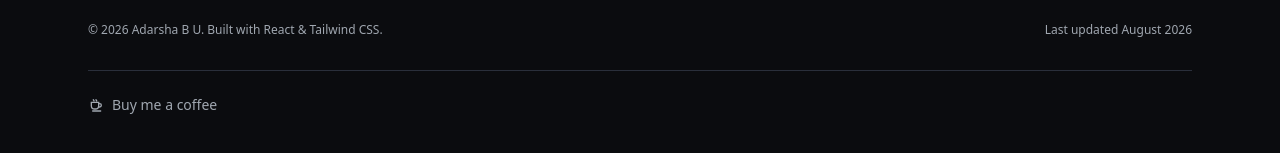
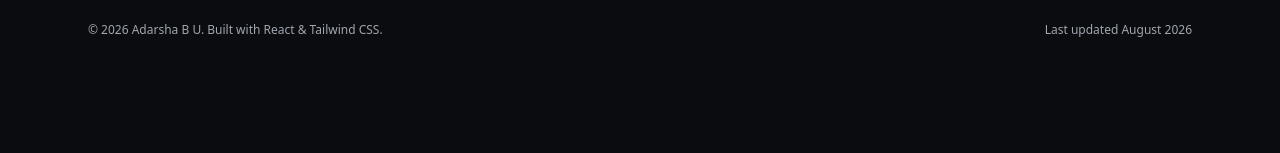
Before and after one commit to Adarsha0307/Portfolio, a React (Vite) app: page / in a window 1280 px wide. Shown: the part 5032-5185 px from the top of the page. After the commit the page ends 5126 px from the top, so only its background shows below. Built offline with nearby package versions, Linux system fonts and the light colour scheme; no server answers.

Commit message:
Update Footer.jsx

```diff
--- a/src/components/Footer.jsx
+++ b/src/components/Footer.jsx
@@ -3,8 +3,6 @@
 import { site } from '../data/site.js'
 import { profile } from '../data/profile.js'
 import { IconGitHub, IconLinkedIn, IconMail } from './icons.jsx'
-
-const SUPPORT_URL = 'https://buymeacoffee.com/adarshabu'
 
 export default function Footer() {
   return (
@@ -70,22 +68,6 @@
           <p className="text-xs text-muted">Last updated {site.lastUpdated}</p>
         </div>
 
-        <div className="mt-8 border-t border-line pt-6">
-          <a
-            href={SUPPORT_URL}
-            target="_blank"
-            rel="noopener noreferrer"
-            aria-label="Buy me a coffee — opens in a new tab"
-            className="inline-flex items-center gap-2 text-sm text-muted transition-colors hover:text-gold"
-          >
-            <svg viewBox="0 0 24 24" fill="none" stroke="currentColor" strokeWidth="2" className="h-4 w-4" aria-hidden="true">
-              <path d="M5 8h11v5a5 5 0 0 1-5 5h-1a5 5 0 0 1-5-5V8Z" />
-              <path d="M16 10h1.5a2.5 2.5 0 0 1 0 5H16M7 21h12M8 4c0 1 1 1 1 2M12 4c0 1 1 1 1 2" strokeLinecap="round" strokeLinejoin="round" />
-            </svg>
-            Buy me a coffee
-          </a>
-        </div>
-
       </div>
     </footer>
   )
```
